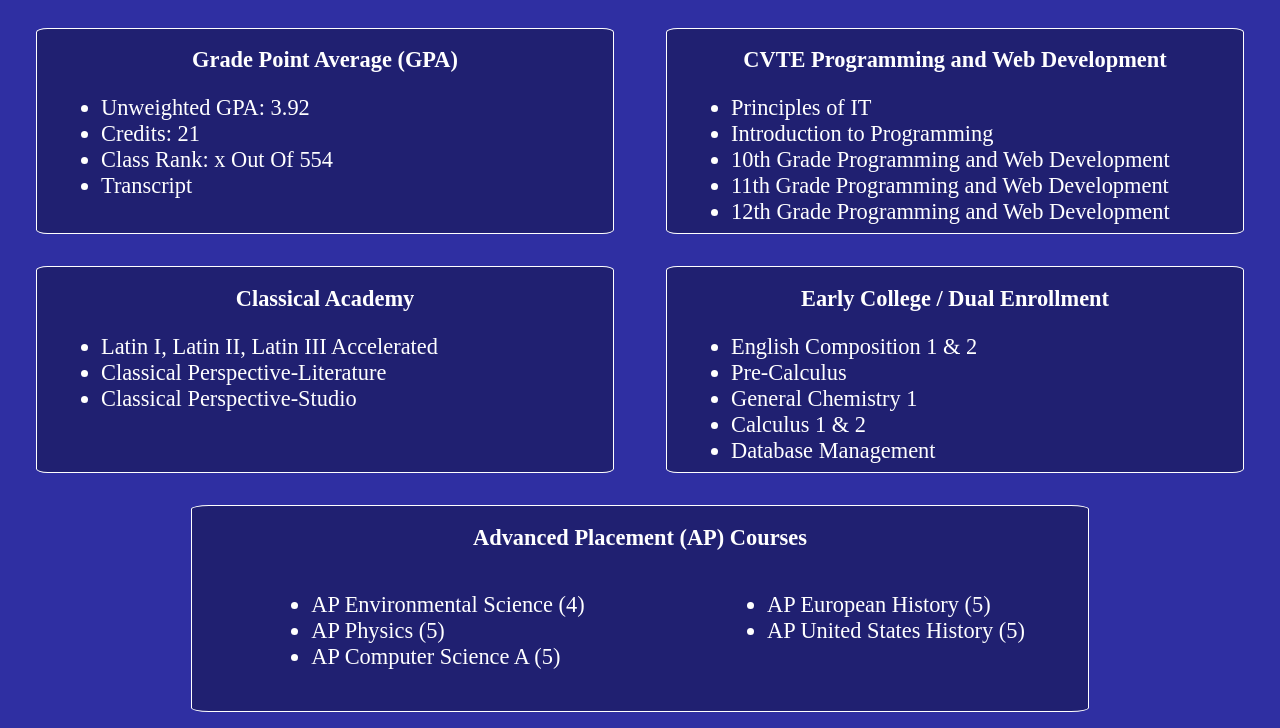
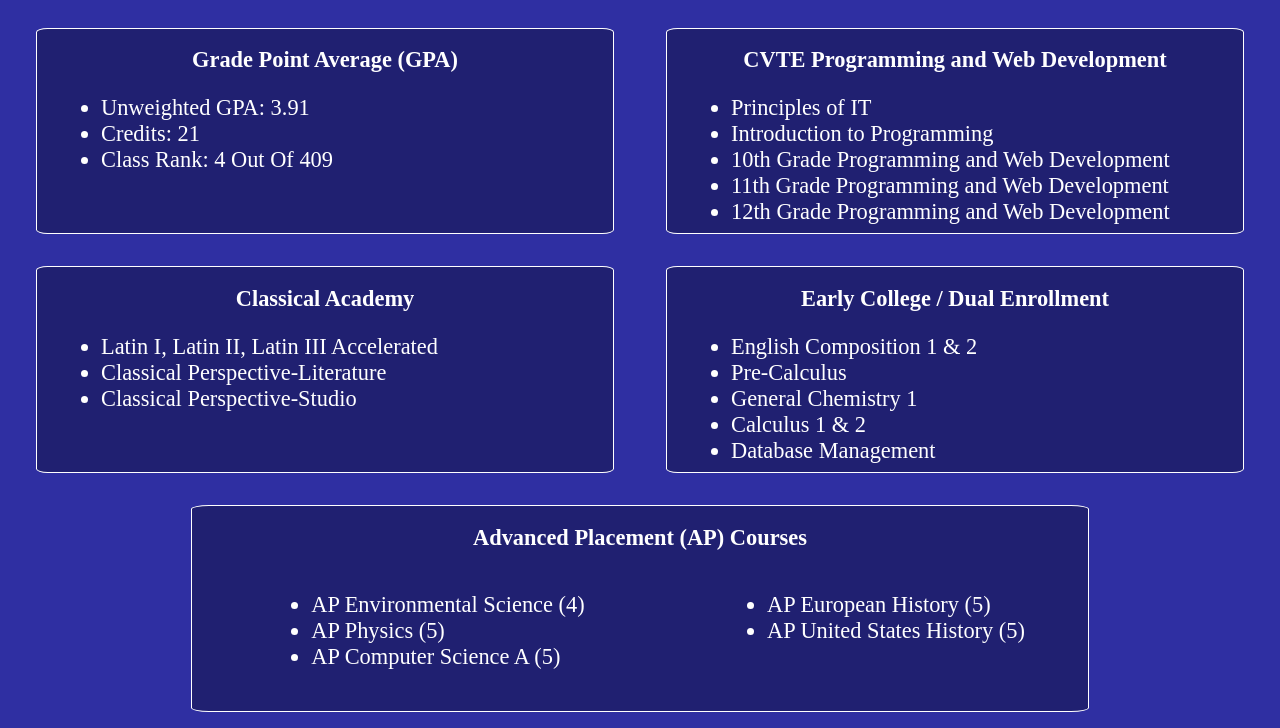
Before and after one commit to russell-leung/Personal-Portfolio, a plain HTML site: page education.html in a window 1280 px wide. Shown: the part 189-917 px from the top of the page. Drawn offline with Linux system fonts and the light colour scheme.

Commit message:
updated information, removed iframe

```diff
--- a/education.html
+++ b/education.html
@@ -45,12 +45,12 @@
       <div id="GPA">
         <h2>Grade Point Average (GPA)</h2>
         <ul>
-          <li>Unweighted GPA: 3.92</li>
+          <li>Unweighted GPA: 3.91</li>
           <li>Credits: 21</li>
-          <li>Class Rank: x Out Of 554</li>
+          <li>Class Rank: 4 Out Of 409</li>
 
           <!-- need to put link to picture of transcript into here when I get an updated transcript -->
-          <li src="img/transcript.jpg">Transcript</li>
+          <!-- <li>Transcript</li> -->
         </ul>
       </div>
 
```
Also changed, not shown: projects.html (+2 -2 lines).
